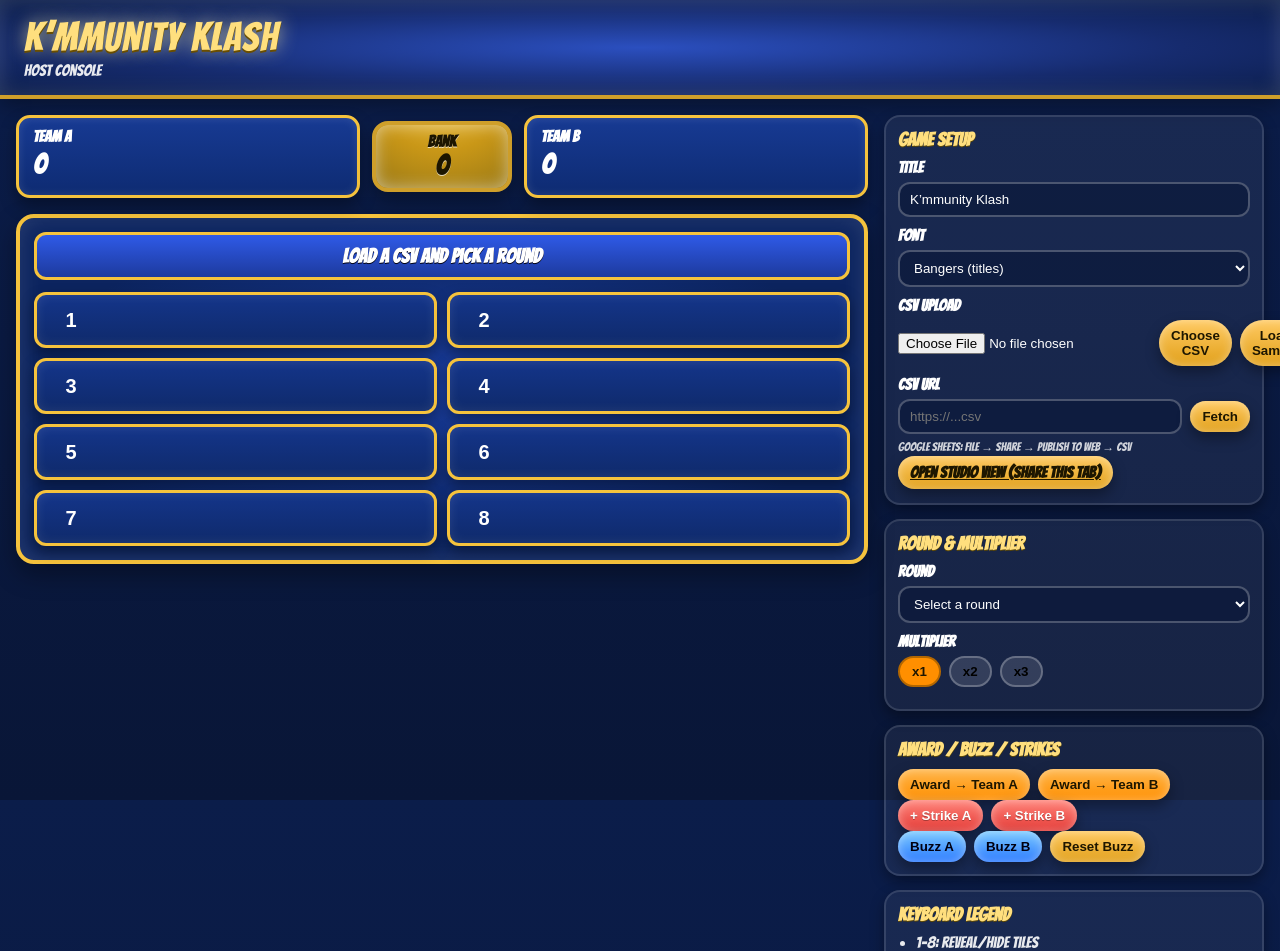
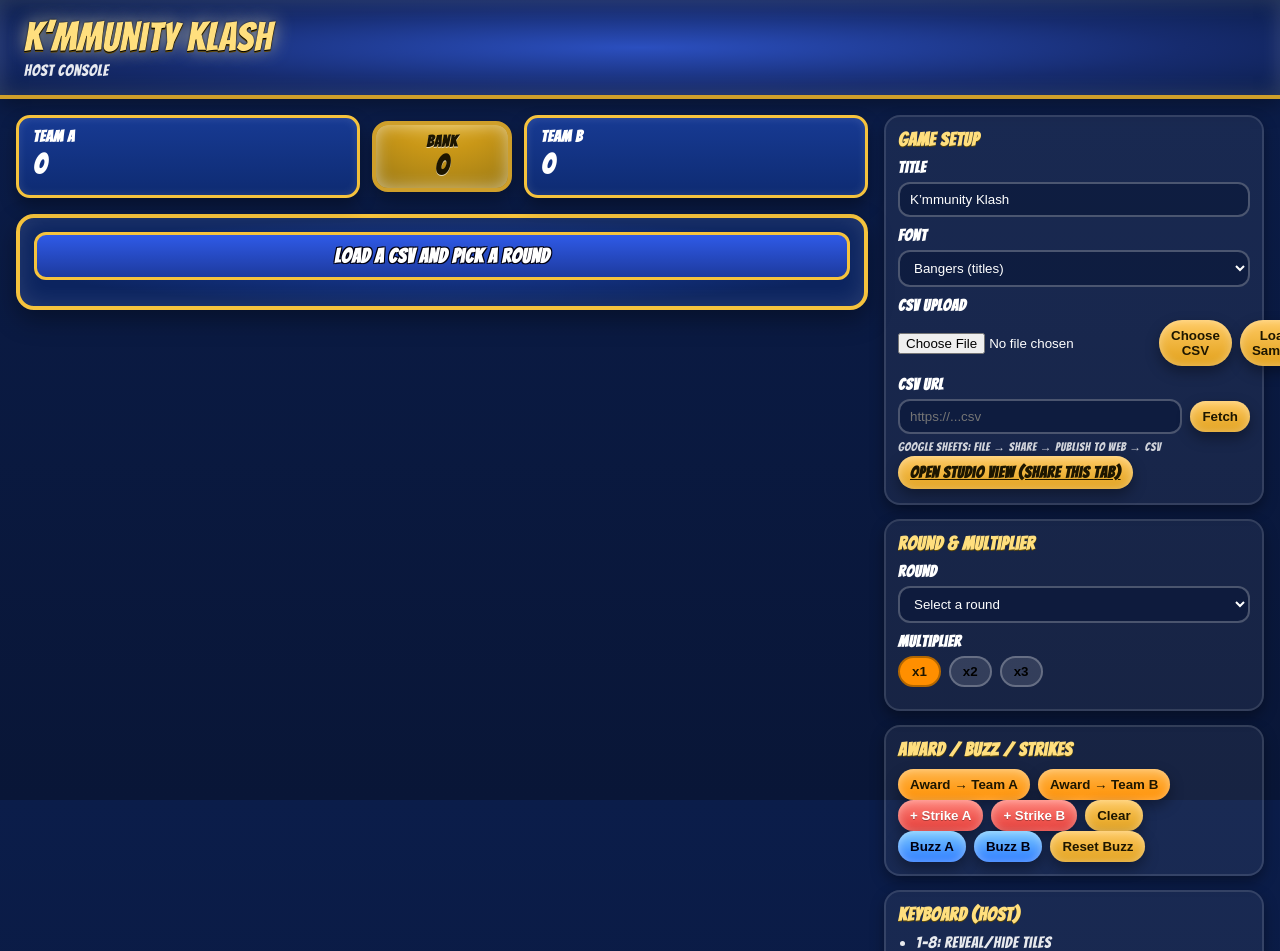
Before and after one commit to kayanasupport/kmmunityklash, a React (Vite) app: page / in a window 1280 px wide. Shown: the top 951 px of the page. Built offline with nearby package versions, Linux system fonts and the light colour scheme.

Commit message:
Ui retouch

```diff
--- a/src/App.jsx
+++ b/src/App.jsx
@@ -1,22 +1,33 @@
-import React, { useEffect, useRef, useState } from "react";
+import React, { useEffect, useRef, useState, useMemo } from "react";
 import { actions, useGame } from "./store";
 import sfx from "./sfx";
 import "./styles.css";
 import { fetchCsvText } from "./utils/sheet";
 
-function AnswerTile({ index, answer, revealed, onToggle }) {
+function AnswerTile({ visibleIndex, origIndex, answer, revealed, onToggle }) {
   const text = answer?.text ?? "";
   const pts = Number(answer?.points ?? 0);
   return (
     <button
       className={`kk-answer ${revealed ? "revealed" : ""}`}
-      onClick={() => onToggle(index)}
-      title={`Toggle #${index + 1} (${pts} pts)`}
+      onClick={() => onToggle(origIndex)}
+      title={`Toggle #${visibleIndex + 1} (${pts} pts)`}
     >
-      <div className="kk-answer-left">{index + 1}</div>
+      <div className="kk-answer-left">{visibleIndex + 1}</div>
       <div className="kk-answer-center">{revealed ? (text || "\u00A0") : "\u00A0"}</div>
       <div className="kk-answer-right">{revealed ? pts : "\u00A0"}</div>
     </button>
+  );
+}
+
+function StrikeXs({ count }) {
+  const c = Math.min(3, count || 0);
+  return (
+    <div className="kk-strikes">
+      {Array.from({ length: c }).map((_, i) => (
+        <span key={i} className="kk-strike-x">✖</span>
+      ))}
+    </div>
   );
 }
 
@@ -30,11 +41,7 @@
       <div className={`kk-team kk-team-a ${buzz === "A" ? "buzzing" : ""}`}>
         <div className="kk-team-name">Team A</div>
         <div className="kk-team-score">{teamA?.score ?? 0}</div>
-        <div className="kk-strikes">
-          {Array.from({ length: Math.min(3, teamA?.strikes ?? 0) }).map((_, i) => (
-            <span key={i} className="kk-strike-dot" />
-          ))}
-        </div>
+        <StrikeXs count={teamA?.strikes ?? 0} />
       </div>
       <div className="kk-bank">
         <div className="kk-bank-label">Bank</div>
@@ -43,11 +50,7 @@
       <div className={`kk-team kk-team-b ${buzz === "B" ? "buzzing" : ""}`}>
         <div className="kk-team-name">Team B</div>
         <div className="kk-team-score">{teamB?.score ?? 0}</div>
-        <div className="kk-strikes">
-          {Array.from({ length: Math.min(3, teamB?.strikes ?? 0) }).map((_, i) => (
-            <span key={i} className="kk-strike-dot" />
-          ))}
-        </div>
+        <StrikeXs count={teamB?.strikes ?? 0} />
       </div>
     </div>
   );
@@ -59,15 +62,19 @@
   const revealed = useGame((s) => s.revealed) || Array(8).fill(false);
   const round = (idx != null && rounds[idx]) ? rounds[idx] : null;
 
-  const answerList = Array.from({ length: 8 }).map((_, i) =>
-    round?.answers?.[i] ? round.answers[i] : { text: "", points: 0 }
-  );
+  // Only show answers that have text AND points > 0 (hide empty/zero rows)
+  const visible = useMemo(() => {
+    const ans = round?.answers || [];
+    return ans
+      .map((a, i) => ({ a, i }))
+      .filter(({ a }) => (a?.text || "").trim().length > 0 && Number(a?.points || 0) > 0);
+  }, [round]);
 
-  const toggle = (i) => {
-    if (revealed[i]) {
-      actions.hide(i);
+  const onToggle = (origIndex) => {
+    if (revealed[origIndex]) {
+      actions.hide(origIndex);
     } else {
-      actions.reveal(i);
+      actions.reveal(origIndex);
       sfx.safePlay(() => sfx.reveal.play());
     }
   };
@@ -78,8 +85,15 @@
         {round ? (round.question || "—") : "Load a CSV and pick a round"}
       </div>
       <div className="kk-answers-grid">
-        {answerList.map((ans, i) => (
-          <AnswerTile key={i} index={i} answer={ans} revealed={!!revealed[i]} onToggle={toggle} />
+        {visible.map(({ a, i }, visIdx) => (
+          <AnswerTile
+            key={i}
+            visibleIndex={visIdx}
+            origIndex={i}
+            answer={a}
+            revealed={!!revealed[i]}
+            onToggle={onToggle}
+          />
         ))}
       </div>
     </div>
@@ -168,7 +182,7 @@
           >
             <option value="" disabled>Select a round</option>
             {rounds.map((r, i) => {
-              const q = (r?.question ?? "").slice(0, 60); // SAFE: never crashes
+              const q = (r?.question ?? "").slice(0, 60);
               const mult = r?.round ?? 1;
               return (
                 <option key={i} value={i}>{`#${i + 1} — x${mult} — ${q}`}</option>
@@ -225,6 +239,7 @@
           >
             + Strike B
           </button>
+          <button className="kk-btn" onClick={() => actions.clearStrikes()} title="">Clear</button>
         </div>
         <div className="kk-actions-row">
           <button className="kk-btn buzz" onClick={() => { actions.buzz("A"); sfx.safePlay(() => sfx.buzz.play()); }} title="A">Buzz A</button>
@@ -234,7 +249,7 @@
       </div>
 
       <div className="kk-panel">
-        <h3>Keyboard Legend</h3>
+        <h3>Keyboard (host)</h3>
         <ul className="kk-legend">
           <li>1–8: reveal/hide tiles</li>
           <li>A / B: buzz A / buzz B</li>
@@ -250,6 +265,8 @@
 export default function App() {
   const font = useGame((s) => s.font) ?? "Bangers";
   const revealed = useGame((s) => s.revealed) ?? Array(8).fill(false);
+  const rounds = useGame((s) => s.rounds) ?? [];
+  const selectedRoundIndex = useGame((s) => s.selectedRoundIndex);
 
   // Keyboard handlers on Host only (this tab).
   useEffect(() => {
@@ -257,6 +274,10 @@
       const k = e.key.toLowerCase();
       if (k >= "1" && k <= "8") {
         const idx = Number(k) - 1;
+        // Only reveal/hide if that answer exists (non-empty / non-zero)
+        const round = rounds[selectedRoundIndex] || null;
+        const ans = round?.answers?.[idx];
+        if (!ans || !(ans.text || "").trim() || !(Number(ans.points) > 0)) return;
         if (revealed[idx]) {
           actions.hide(idx);
         } else {
@@ -287,7 +308,7 @@
     };
     window.addEventListener("keydown", onKey);
     return () => window.removeEventListener("keydown", onKey);
-  }, [revealed]);
+  }, [revealed, rounds, selectedRoundIndex]);
 
   return (
     <div className={`kk-app ${font === "Bangers" ? "font-bangers" : ""}`}>
--- a/src/Studio.jsx
+++ b/src/Studio.jsx
@@ -1,13 +1,24 @@
-import React from "react";
+import React, { useEffect, useMemo, useState } from "react";
 import { useGame } from "./store";
 import "./styles.css";
 
-function StudioAnswer({ index, answer, revealed }) {
+function StrikeXs({ count }) {
+  const c = Math.min(3, count || 0);
+  return (
+    <div className="kk-studio-strikes">
+      {Array.from({ length: c }).map((_, i) => (
+        <span key={i} className="kk-strike-x">✖</span>
+      ))}
+    </div>
+  );
+}
+
+function StudioAnswer({ visibleIndex, answer, revealed }) {
   return (
     <div className={`kk-studio-answer ${revealed ? "revealed" : ""}`}>
-      <div className="kk-answer-left">{index + 1}</div>
+      <div className="kk-answer-left">{visibleIndex + 1}</div>
       <div className="kk-answer-center">{revealed ? (answer?.text || "\u00A0") : "\u00A0"}</div>
-      <div className="kk-answer-right">{revealed ? answer?.points ?? 0 : "\u00A0"}</div>
+      <div className="kk-answer-right">{revealed ? (answer?.points ?? 0) : "\u00A0"}</div>
     </div>
   );
 }
@@ -23,8 +34,25 @@
   const teamB = useGame((s) => s.teamB);
   const bank = useGame((s) => s.bank);
   const buzz = useGame((s) => s.buzz);
+  const strikeFlash = useGame((s) => s.strikeFlash);
 
-  const answers = Array.from({ length: 8 }).map((_, i) => round?.answers?.[i] || { text: "", points: 0 });
+  // Filter visible answers for studio as well (hide empty/zero)
+  const visible = useMemo(() => {
+    const ans = round?.answers || [];
+    return ans
+      .map((a, i) => ({ a, i }))
+      .filter(({ a }) => (a?.text || "").trim().length > 0 && Number(a?.points || 0) > 0);
+  }, [round]);
+
+  // local flag to animate show/hide on flash id change
+  const [flashId, setFlashId] = useState(null);
+  useEffect(() => {
+    if (strikeFlash?.id) {
+      setFlashId(strikeFlash.id);
+      const t = setTimeout(() => setFlashId(null), 900);
+      return () => clearTimeout(t);
+    }
+  }, [strikeFlash?.id]);
 
   return (
     <div className={`kk-studio ${font === "Bangers" ? "font-bangers" : ""}`}>
@@ -35,9 +63,7 @@
             <div className={`kk-studio-team ${buzz === "A" ? "buzzing" : ""}`}>
               <span>Team A</span>
               <strong>{teamA.score}</strong>
-              <div className="kk-studio-strikes">
-                {Array.from({ length: teamA.strikes }).map((_, i) => <span key={i} className="kk-strike-dot" />)}
-              </div>
+              <StrikeXs count={teamA.strikes} />
             </div>
             <div className="kk-studio-bank">
               <span>Bank</span>
@@ -46,9 +72,7 @@
             <div className={`kk-studio-team ${buzz === "B" ? "buzzing" : ""}`}>
               <span>Team B</span>
               <strong>{teamB.score}</strong>
-              <div className="kk-studio-strikes">
-                {Array.from({ length: teamB.strikes }).map((_, i) => <span key={i} className="kk-strike-dot" />)}
-              </div>
+              <StrikeXs count={teamB.strikes} />
             </div>
           </div>
         </div>
@@ -56,8 +80,8 @@
         <div className="kk-studio-question">{round ? round.question : "Waiting for host…"}</div>
 
         <div className="kk-studio-answers">
-          {answers.map((ans, i) => (
-            <StudioAnswer key={i} index={i} answer={ans} revealed={revealed[i]} />
+          {visible.map(({ a, i }, visIdx) => (
+            <StudioAnswer key={i} visibleIndex={visIdx} answer={a} revealed={revealed[i]} />
           ))}
         </div>
 
@@ -66,6 +90,12 @@
             <span>{buzz === "A" ? "Team A" : "Team B"} Buzz!</span>
           </div>
         )}
+
+        {flashId && (
+          <div className="kk-strike-overlay">
+            <div className="kk-strike-x-big">✖</div>
+          </div>
+        )}
       </div>
     </div>
   );
--- a/src/store.js
+++ b/src/store.js
@@ -11,7 +11,6 @@
 }
 
 let listeners = new Set();
-
 let isApplyingRemote = false;
 
 const defaultState = {
@@ -21,10 +20,15 @@
   selectedRoundIndex: null,
   roundMultiplier: 1,
   revealed: Array(8).fill(false),
+  // Tracks when each tile was revealed (epoch counter), -1 = never (or prior epoch)
+  revealedEpochs: Array(8).fill(-1),
+  bankEpoch: 0,
   bank: 0,
   teamA: { score: 0, strikes: 0 },
   teamB: { score: 0, strikes: 0 },
   buzz: null,
+  // Used to flash a big X in Studio
+  strikeFlash: null, // { team: 'A'|'B', id: number }
 };
 
 function loadState() {
@@ -32,11 +36,11 @@
     const raw = localStorage.getItem(STORAGE_KEY);
     if (raw) {
       const parsed = JSON.parse(raw);
-      // Ensure shape
       return {
         ...defaultState,
         ...parsed,
         revealed: Array.isArray(parsed?.revealed) ? parsed.revealed.slice(0, 8).concat(Array(8).fill(false)).slice(0, 8) : Array(8).fill(false),
+        revealedEpochs: Array.isArray(parsed?.revealedEpochs) ? parsed.revealedEpochs.slice(0, 8).concat(Array(8).fill(-1)).slice(0, 8) : Array(8).fill(-1),
       };
     }
   } catch {}
@@ -45,7 +49,7 @@
 
 let state = loadState();
 
-function saveAndBroadcast() {
+function persistAndBroadcast() {
   try {
     localStorage.setItem(STORAGE_KEY, JSON.stringify(state));
   } catch {}
@@ -71,24 +75,6 @@
   };
 }
 
-function computeBank(st) {
-  const idx = st.selectedRoundIndex;
-  if (idx == null) return 0;
-  const round = st.rounds[idx];
-  if (!round) return 0;
-  const sum = st.revealed.reduce((acc, r, i) => {
-    if (r) acc += Number(round.answers[i]?.points || 0);
-    return acc;
-  }, 0);
-  return sum * Number(st.roundMultiplier || 1);
-}
-
-function setState(patch) {
-  state = { ...state, ...patch };
-  state.bank = computeBank(state);
-  saveAndBroadcast();
-}
-
 export function useGame(selector) {
   return useSyncExternalStore(
     (l) => {
@@ -100,8 +86,154 @@
   );
 }
 
+// Compute bank from tiles revealed in current bankEpoch only
+function computeBankFromEpoch(st) {
+  const idx = st.selectedRoundIndex;
+  if (idx == null) return 0;
+  const round = st.rounds[idx];
+  if (!round) return 0;
+  const m = Number(st.roundMultiplier || 1);
+  let sum = 0;
+  for (let i = 0; i < 8; i++) {
+    if (st.revealed[i] && st.revealedEpochs[i] === st.bankEpoch) {
+      sum += Number(round.answers?.[i]?.points || 0);
+    }
+  }
+  return sum * m;
+}
+
+function setState(patch) {
+  state = { ...state, ...patch };
+  persistAndBroadcast();
+}
+
+function resetForRoundChange(newIndex) {
+  setState({
+    selectedRoundIndex: newIndex,
+    roundMultiplier: state.rounds[newIndex]?.round || 1,
+    revealed: Array(8).fill(false),
+    revealedEpochs: Array(8).fill(-1),
+    bankEpoch: 0,
+    bank: 0,
+    teamA: { ...state.teamA, strikes: 0 },
+    teamB: { ...state.teamB, strikes: 0 },
+    buzz: null,
+    strikeFlash: null,
+  });
+}
+
+const SAMPLE_CSV = `round,question,a1,p1,a2,p2,a3,p3,a4,p4,a5,p5,a6,p6,a7,p7,a8,p8
+1,Name something you bring to a picnic,Food,38,Blanket,22,Drinks,18,Utensils,8,Napkins,6,Games,4,Ice,3,Music,1
+2,Name a household chore people avoid,Dishes,36,Laundry,24,Vacuum,14,Bathroom,12,Dusting,7,Windows,4,Trash,2,Yardwork,1
+3,Name something people check twice before travel,Passport,30,Tickets,22,Money,18,Phone,10,Charger,8,Luggage,6,Itinerary,4,Keys,2`;
+
+export const actions = {
+  loadCsv(text) {
+    let rounds = [];
+    try {
+      rounds = parseCsvTextInternal(text);
+    } catch (e) {
+      alert(e.message || "Failed to parse CSV");
+      return;
+    }
+    const selectedRoundIndex = rounds.length ? 0 : null;
+    const roundMultiplier = rounds[selectedRoundIndex]?.round || 1;
+    state = {
+      ...state,
+      rounds,
+      selectedRoundIndex,
+      roundMultiplier,
+      revealed: Array(8).fill(false),
+      revealedEpochs: Array(8).fill(-1),
+      bankEpoch: 0,
+      bank: 0,
+      teamA: { score: 0, strikes: 0 },
+      teamB: { score: 0, strikes: 0 },
+      buzz: null,
+      strikeFlash: null,
+    };
+    persistAndBroadcast();
+  },
+  loadSample() {
+    this.loadCsv(SAMPLE_CSV);
+  },
+  setSelectedRound(index) {
+    const idx = Number(index);
+    if (Number.isNaN(idx)) return;
+    resetForRoundChange(idx);
+  },
+  reveal(i) {
+    if (i < 0 || i > 7) return;
+    const arr = state.revealed.slice();
+    arr[i] = true;
+    const epochs = state.revealedEpochs.slice();
+    epochs[i] = state.bankEpoch; // mark as counted for current bank epoch
+    const next = { ...state, revealed: arr, revealedEpochs: epochs };
+    next.bank = computeBankFromEpoch(next);
+    state = next;
+    persistAndBroadcast();
+  },
+  hide(i) {
+    if (i < 0 || i > 7) return;
+    const arr = state.revealed.slice();
+    arr[i] = false;
+    const next = { ...state, revealed: arr };
+    next.bank = computeBankFromEpoch(next);
+    state = next;
+    persistAndBroadcast();
+  },
+  setRoundMultiplier(m) {
+    const next = { ...state, roundMultiplier: Number(m) || 1 };
+    next.bank = computeBankFromEpoch(next);
+    state = next;
+    persistAndBroadcast();
+  },
+  award(team) {
+    const t = team === "A" ? "teamA" : "teamB";
+    const score = (state[t].score || 0) + (state.bank || 0);
+    // Reset bank and advance epoch so current reveals are not auto-counted anymore
+    state = {
+      ...state,
+      [t]: { ...state[t], score },
+      bank: 0,
+      bankEpoch: state.bankEpoch + 1,
+      // keep revealed as-is for visuals; tiles revealed before do NOT count in the new epoch
+    };
+    persistAndBroadcast();
+  },
+  strike(team) {
+    const t = team === "A" ? "teamA" : "teamB";
+    const strikes = Math.min(3, (state[t].strikes || 0) + 1);
+    const flash = { team: team === "A" ? "A" : "B", id: Date.now() };
+    state = { ...state, [t]: { ...state[t], strikes }, strikeFlash: flash };
+    persistAndBroadcast();
+    // Auto-clear flash shortly so Studio hides the overlay
+    setTimeout(() => {
+      state = { ...state, strikeFlash: null };
+      persistAndBroadcast();
+    }, 900);
+  },
+  clearStrikes() {
+    setState({
+      teamA: { ...state.teamA, strikes: 0 },
+      teamB: { ...state.teamB, strikes: 0 },
+    });
+  },
+  buzz(team) {
+    setState({ buzz: team === "A" ? "A" : "B" });
+  },
+  resetBuzz() {
+    setState({ buzz: null });
+  },
+  setTitle(title) {
+    setState({ title });
+  },
+  setFont(font) {
+    setState({ font });
+  },
+};
+
 function parseCsvTextInternal(text) {
-  // Very simple CSV parser (assumes no quoted commas for game content)
   const lines = text
     .split(/\r?\n/)
     .map((l) => l.trim())
@@ -135,88 +267,4 @@
   return rows;
 }
 
-const SAMPLE_CSV = `round,question,a1,p1,a2,p2,a3,p3,a4,p4,a5,p5,a6,p6,a7,p7,a8,p8
-1,Name something you bring to a picnic,Food,38,Blanket,22,Drinks,18,Utensils,8,Napkins,6,Games,4,Ice,3,Music,1
-2,Name a household chore people avoid,Dishes,36,Laundry,24,Vacuum,14,Bathroom,12,Dusting,7,Windows,4,Trash,2,Yardwork,1
-3,Name something people check twice before travel,Passport,30,Tickets,22,Money,18,Phone,10,Charger,8,Luggage,6,Itinerary,4,Keys,2`;
-
-export const actions = {
-  loadCsv(text) {
-    let rounds = [];
-    try {
-      rounds = parseCsvTextInternal(text);
-    } catch (e) {
-      alert(e.message || "Failed to parse CSV");
-      return;
-    }
-    const selectedRoundIndex = rounds.length ? 0 : null;
-    const roundMultiplier = rounds[selectedRoundIndex]?.round || 1;
-    setState({
-      rounds,
-      selectedRoundIndex,
-      roundMultiplier,
-      revealed: Array(8).fill(false),
-      bank: 0,
-      teamA: { score: 0, strikes: 0 },
-      teamB: { score: 0, strikes: 0 },
-      buzz: null,
-    });
-  },
-  loadSample() {
-    this.loadCsv(SAMPLE_CSV);
-  },
-  setSelectedRound(index) {
-    const idx = Number(index);
-    if (Number.isNaN(idx)) return;
-    setState({
-      selectedRoundIndex: idx,
-      roundMultiplier: state.rounds[idx]?.round || 1,
-      revealed: Array(8).fill(false),
-      bank: 0,
-      teamA: { ...state.teamA, strikes: 0 },
-      teamB: { ...state.teamB, strikes: 0 },
-      buzz: null,
-    });
-  },
-  reveal(i) {
-    const arr = state.revealed.slice();
-    arr[i] = true;
-    setState({ revealed: arr });
-  },
-  hide(i) {
-    const arr = state.revealed.slice();
-    arr[i] = false;
-    setState({ revealed: arr });
-  },
-  setRoundMultiplier(m) {
-    setState({ roundMultiplier: Number(m) || 1 });
-  },
-  award(team) {
-    const t = team === "A" ? "teamA" : "teamB";
-    const score = (state[t].score || 0) + (state.bank || 0);
-    const newTeam = { ...state[t], score };
-    setState({
-      [t]: newTeam,
-      bank: 0, // bank recomputed anyway, but ensure zeroed
-    });
-  },
-  strike(team) {
-    const t = team === "A" ? "teamA" : "teamB";
-    const strikes = Math.min(3, (state[t].strikes || 0) + 1);
-    setState({ [t]: { ...state[t], strikes } });
-  },
-  buzz(team) {
-    setState({ buzz: team === "A" ? "A" : "B" });
-  },
-  resetBuzz() {
-    setState({ buzz: null });
-  },
-  setTitle(title) {
-    setState({ title });
-  },
-  setFont(font) {
-    setState({ font });
-  },
-};
-
 export { parseCsvTextInternal as parseCsvText };
--- a/src/styles.css
+++ b/src/styles.css
@@ -1,4 +1,4 @@
-@import url('https://fonts.googleapis.com/css2?family=Bangers&display=swap');
+@import url('https://fonts.googleapis.com/css2?family=Bangers:wght@400&display=swap');
 
 :root {
   --bg-top: #0b1d4a;
@@ -16,10 +16,7 @@
 
 * { box-sizing: border-box; }
 
-html, body, #root {
-  height: 100%;
-  margin: 0;
-}
+html, body, #root { height: 100%; margin: 0; }
 
 body {
   background: linear-gradient(180deg, var(--bg-top), var(--bg-bottom));
@@ -27,10 +24,17 @@
   font-family: system-ui, -apple-system, Segoe UI, Roboto, Helvetica, Arial, "Apple Color Emoji","Segoe UI Emoji";
 }
 
-.font-bangers, .font-bangers .kk-title, .font-bangers .kk-studio-title {
+.font-bangers,
+.font-bangers .kk-title,
+.font-bangers .kk-studio-title,
+.font-bangers .kk-question,
+.font-bangers .kk-answer,
+.font-bangers .kk-studio-answer {
   font-family: 'Bangers', system-ui, sans-serif;
+  letter-spacing: 0.6px; /* a bit tighter for readability */
 }
 
+/* Headline readability with soft outer glow + inner stroke-like shadow */
 .kk-header {
   padding: 16px 24px;
   background: radial-gradient(ellipse at center, #2b4fbf 0%, #162b6e 60%, #0b1d4a 100%);
@@ -40,15 +44,15 @@
 
 .kk-title {
   font-size: 40px;
-  letter-spacing: 1px;
   color: var(--gold-soft);
-  text-shadow: 0 2px 0 #6a4e00, 0 0 18px rgba(255, 243, 168, 0.65);
+  text-shadow:
+    0 0 2px #000,
+    0 1px 0 #000,
+    0 2px 0 #6a4e00,
+    0 0 18px rgba(255, 243, 168, 0.65);
 }
 
-.kk-subtitle {
-  margin-top: 4px;
-  opacity: 0.9;
-}
+.kk-subtitle { margin-top: 4px; opacity: 0.9; }
 
 .kk-main {
   display: grid;
@@ -76,20 +80,19 @@
   box-shadow: 0 8px 16px var(--shadow), inset 0 0 10px rgba(255,255,255,0.12);
   transition: transform 0.08s ease;
 }
-
 .kk-team.buzzing { transform: scale(1.03); }
 
 .kk-team-name { font-weight: 700; margin-bottom: 4px; }
 .kk-team-score { font-size: 28px; font-weight: 800; }
+
 .kk-strikes { margin-top: 6px; }
-.kk-strike-dot {
+.kk-strike-x {
   display: inline-block;
-  width: 12px;
-  height: 12px;
+  font-weight: 900;
   margin-right: 6px;
-  border-radius: 50%;
-  background: var(--danger);
-  box-shadow: 0 0 8px rgba(229,57,53,0.6);
+  font-size: 18px;
+  color: var(--danger);
+  text-shadow: 0 0 8px rgba(229,57,53,0.6), 0 1px 0 #000;
 }
 
 .kk-bank {
@@ -124,7 +127,12 @@
   font-weight: 800;
   margin-bottom: 12px;
   text-align: center;
-  text-shadow: 0 1px 0 #001;
+  color: #fff;
+  text-shadow:
+    -1px -1px 0 #001,
+    1px -1px 0 #001,
+    -1px 1px 0 #001,
+    1px 1px 0 #001;
 }
 
 .kk-answers-grid {
@@ -149,7 +157,6 @@
   box-shadow: 0 6px 14px var(--shadow), inset 0 0 12px rgba(255,255,255,0.1);
   text-align: left;
 }
-
 .kk-answer { cursor: pointer; }
 .kk-answer:hover { filter: brightness(1.05); }
 
@@ -164,14 +171,26 @@
   place-items: center;
   font-size: 20px;
   font-weight: 900;
+  text-shadow:
+    -1px -1px 0 #001,
+    1px -1px 0 #001,
+    -1px 1px 0 #001,
+    1px 1px 0 #001;
 }
-.kk-answer-center { overflow: hidden; text-overflow: ellipsis; white-space: nowrap; }
 
-.kk-controls {
-  display: flex;
-  flex-direction: column;
-  gap: 14px;
+.kk-answer-center {
+  overflow: hidden;
+  text-overflow: ellipsis;
+  white-space: nowrap;
+  font-size: 18px;
+  text-shadow:
+    -1px -1px 0 #001,
+    1px -1px 0 #001,
+    -1px 1px 0 #001,
+    1px 1px 0 #001;
 }
+
+.kk-controls { display: flex; flex-direction: column; gap: 14px; }
 
 .kk-panel {
   background: rgba(255,255,255,0.06);
@@ -180,7 +199,6 @@
   padding: 12px;
   box-shadow: 0 6px 14px var(--shadow);
 }
-
 .kk-panel h3 {
   margin: 0 0 10px;
   color: var(--gold-soft);
@@ -248,6 +266,8 @@
   box-shadow: inset 0 0 24px rgba(255,255,255,0.15), 0 10px 24px var(--shadow);
   display: flex;
   flex-direction: column;
+  position: relative;
+  overflow: hidden;
 }
 
 .kk-studio-header {
@@ -260,7 +280,10 @@
 .kk-studio-title {
   font-size: 44px;
   color: var(--gold-soft);
-  text-shadow: 0 2px 0 #6a4e00, 0 0 18px rgba(255, 243, 168, 0.65);
+  text-shadow:
+    0 0 2px #000,
+    0 2px 0 #6a4e00,
+    0 0 18px rgba(255, 243, 168, 0.65);
 }
 
 .kk-studio-scores {
@@ -293,7 +316,12 @@
   border: 3px solid var(--gold);
   border-radius: 12px;
   padding: 10px 14px;
-  text-shadow: 0 1px 0 #001;
+  color: #fff;
+  text-shadow:
+    -1px -1px 0 #001,
+    1px -1px 0 #001,
+    -1px 1px 0 #001,
+    1px 1px 0 #001;
 }
 
 .kk-studio-answers {
@@ -324,3 +352,29 @@
 .kk-buzz-banner.team-a { background: linear-gradient(180deg, #81c784, #2e7d32); color: #021; }
 .kk-buzz-banner.team-b { background: linear-gradient(180deg, #ffab91, #e53935); color: #210; }
 .kk-buzz-banner.show { opacity: 1; transform: translateX(-50%) translateY(0); }
+
+/* Strike overlay in Studio */
+.kk-strike-overlay {
+  position: absolute;
+  inset: 0;
+  display: grid;
+  place-items: center;
+  pointer-events: none;
+  animation: kkFade 900ms ease forwards;
+}
+.kk-strike-x-big {
+  font-size: 160px;
+  line-height: 1;
+  color: var(--danger);
+  text-shadow:
+    0 0 12px rgba(229,57,53,0.7),
+    0 0 24px rgba(229,57,53,0.5),
+    0 3px 0 #000;
+}
+
+@keyframes kkFade {
+  0% { opacity: 0; transform: scale(0.9); }
+  20% { opacity: 1; transform: scale(1.02); }
+  80% { opacity: 1; transform: scale(1); }
+  100% { opacity: 0; transform: scale(0.98); }
+}
```
Also changed, not shown: src/sfx.js (+3 -15 lines).
